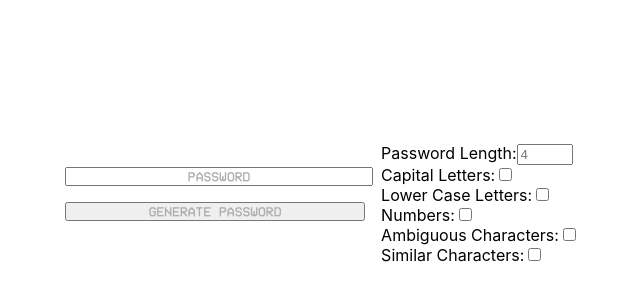
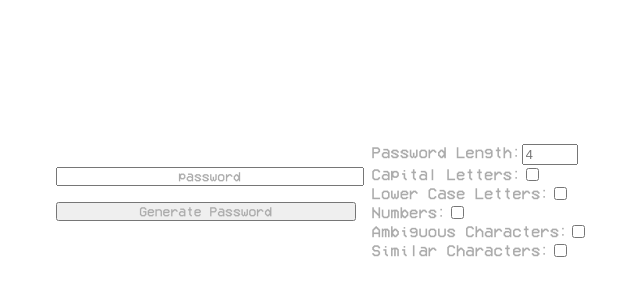
Before and after one commit to DeclanBernardin/PasswordGenerator, a React (Create React App) app: page / in a window 1280 px wide. Shown: the part 206-506 px from the top of the page, without its empty margins (322-962 px from the left). Built offline with nearby package versions, Linux system fonts and the light colour scheme.

Commit message:
fixed uppercase and lowercase bug

```diff
--- a/src/App.css
+++ b/src/App.css
@@ -10,9 +10,13 @@ height: 100vh;
  font-family: test, helvetica, sans-serif;
  color: #ababab;
  text-rendering: optimizeLegibility;
- text-transform: uppercase;
  width: 300px;
  margin: 8px;
+}
+
+.form {
+  font-family: test, helvetica, sans-serif;
+ color: #ababab;
 }
 
 
--- a/src/App.js
+++ b/src/App.js
@@ -115,7 +115,7 @@ class App extends Component {
       </div>
       <br/>
         <div>
-          <form>
+          <form className="form">
         <br />
         Password Length:
         <input
```
